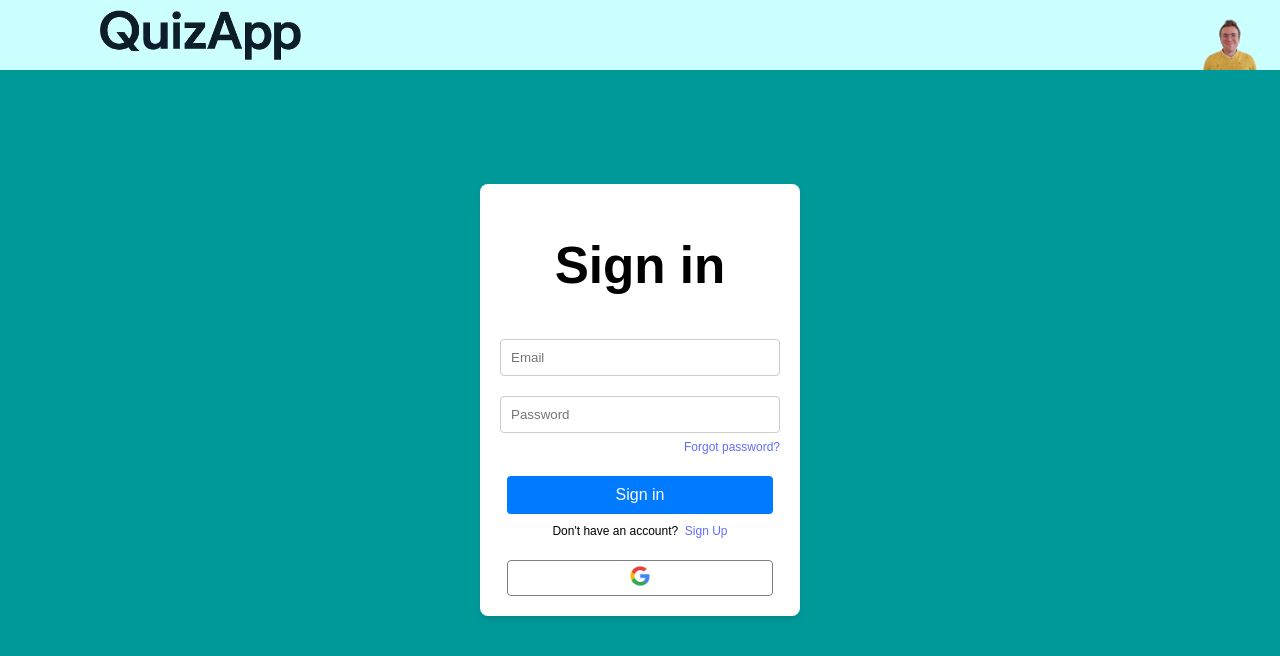
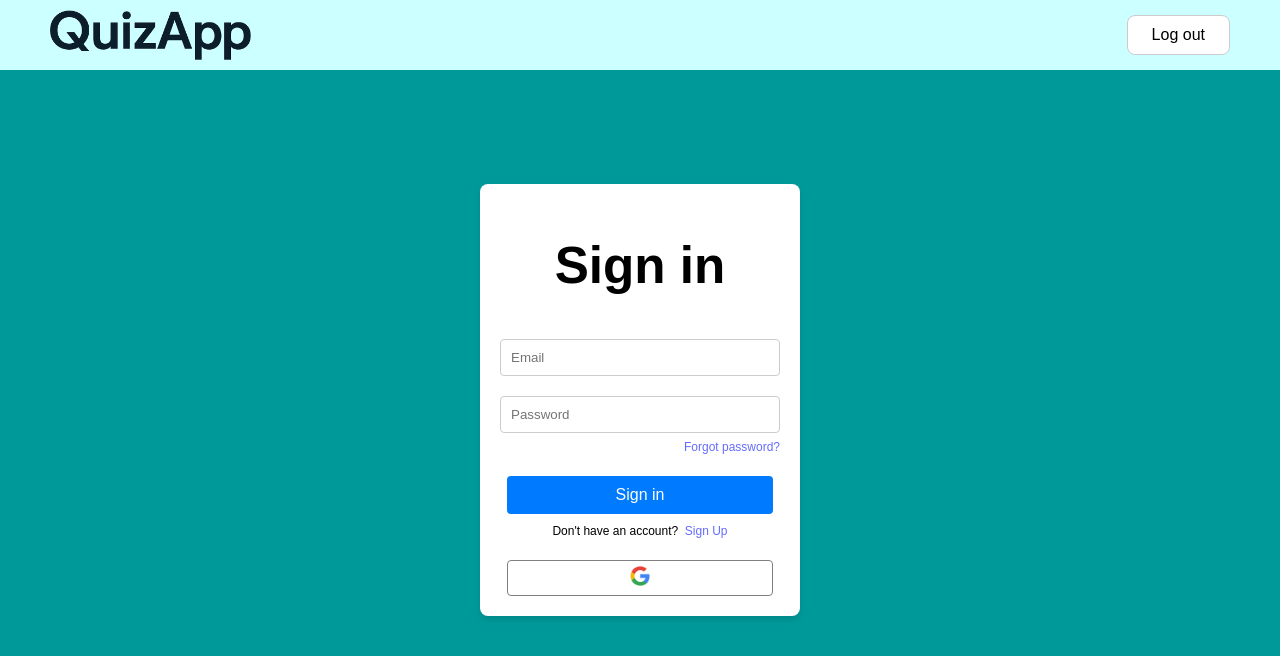
Before and after one commit to barphantom/QuizApp, a React (Vite) app in the folder frontend/: page /login in a window 1280 px wide. Shown: the top 656 px of the page. Built offline with nearby package versions, Linux system fonts and the light colour scheme; no server answers.

Commit message:
Added logout button

```diff
--- a/frontend/src/components/Navbar.jsx
+++ b/frontend/src/components/Navbar.jsx
@@ -1,17 +1,18 @@
 import styles from '../styles/Navbar.module.css';
 import logo from '../assets/logo.png';
-import plIcon from '../assets/pl.png';
-import { Link } from 'react-router-dom';
+import { Link, useNavigate } from 'react-router-dom';
+
 
 
 export default function Navbar() {
+    const navigate = useNavigate()
 
     return (
       <nav className={styles.navbar}>
           <Link to="/" className={styles.logoLink}>
-          <img src={logo} alt="Logo" className={styles.logo} />
+              <img src={logo} alt="Logo" className={styles.logo}/>
           </Link>
-        <img src={plIcon} alt="PL" className={styles.plIcon} />
+          <button className={styles.logoutBtn} onClick={() => navigate("/logout")}>Log out</button>
       </nav>
 );
 }
--- a/frontend/src/styles/Navbar.module.css
+++ b/frontend/src/styles/Navbar.module.css
@@ -13,7 +13,7 @@
 .logo{
   display: flex;
   align-items: center;
-  padding: 10px 20px 10px 100px;
+  padding: 10px 20px 10px 50px;
   width: auto;
   height: auto;
 }
@@ -23,6 +23,17 @@
   width: auto;
 }
 
-.plIcon{
-  padding: 10px 20px 0px 0px;
+.logoutBtn {
+  height: 40px;
+  align-self: center;
+  padding: 0.5rem 1.5rem;
+  margin-right: 50px;
+  background: #fff;
+  border: 1px solid #ccc;
+  border-radius: 8px;
+  cursor: pointer;
 }
+
+.logoutBtn:hover {
+  background: #eee;
+}
```
Lines whose indentation alone changed are shown as unchanged.
